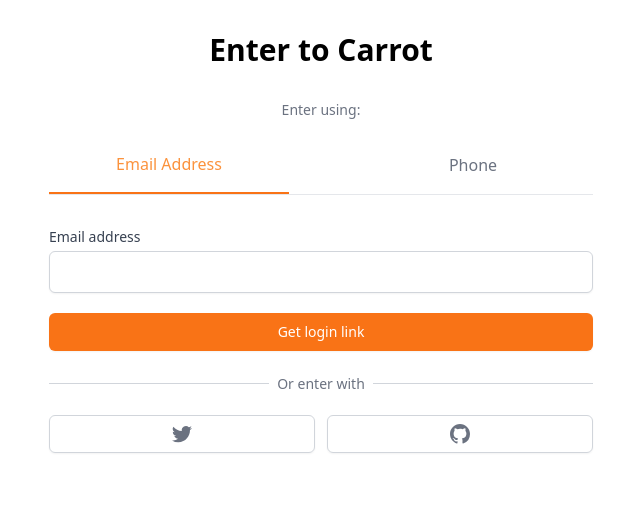
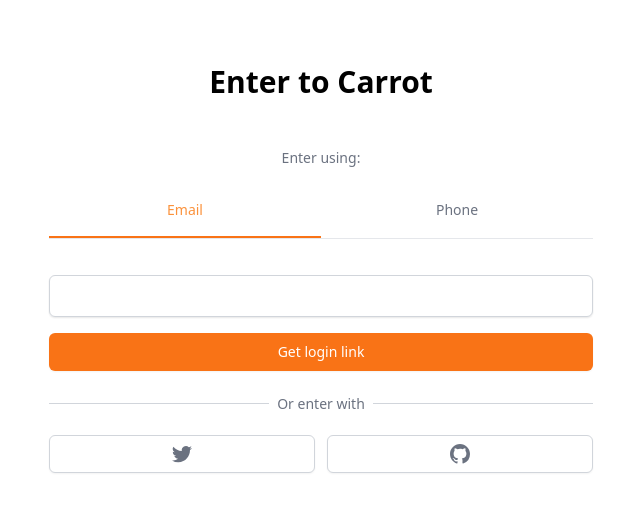
Before and after one commit to ricepotato/carrot-market, a Next.js app: page /enter in a window 1280 px wide. Shown: the top 512 px of the page, without its empty margins (319-959 px from the left). Built offline with nearby package versions, Linux system fonts and the light colour scheme.

Commit message:
feat: enter

```diff
--- a/components/button.tsx
+++ b/components/button.tsx
@@ -16,7 +16,8 @@
     <button
       {...rest}
       className={cls(
-        "w-full bg-orange-500 hover:bg-orange-600 text-white px-4 border border-transparent rounded-md shadow-sm font-medium focus:ring-2 focus:ring-offset-2 focus:ring-orange-500 focus:outline-none"
+        "w-full bg-orange-500 hover:bg-orange-600 text-white  px-4 border border-transparent rounded-md shadow-sm font-medium focus:ring-2 focus:ring-offset-2 focus:ring-orange-500 focus:outline-none",
+        large ? "py-3 text-base" : "py-2 text-sm "
       )}
     >
       {text}
--- a/pages/enter.tsx
+++ b/pages/enter.tsx
@@ -1,34 +1,37 @@
+import type { NextPage } from "next";
 import { useState } from "react";
+import Button from "../components/button";
+import Input from "../components/input";
 import { cls } from "../libs/utils";
 
-export default function Enter() {
+const Enter: NextPage = () => {
   const [method, setMethod] = useState<"email" | "phone">("email");
   const onEmailClick = () => setMethod("email");
   const onPhoneClick = () => setMethod("phone");
   return (
-    <div className="mt-8 px-4">
+    <div className="mt-16 px-4">
       <h3 className="text-3xl font-bold text-center">Enter to Carrot</h3>
-      <div className="mt-8">
+      <div className="mt-12">
         <div className="flex flex-col items-center">
           <h5 className="text-sm text-gray-500 font-medium">Enter using:</h5>
-          <div className="grid border-b w-full mt-8 grid-cols-2 gap-16">
+          <div className="grid  border-b  w-full mt-8 grid-cols-2 ">
             <button
               className={cls(
-                "pb-4 font-medium",
+                "pb-4 font-medium text-sm border-b-2",
                 method === "email"
-                  ? "border-b-2 font-bold border-orange-500 text-orange-400"
-                  : "border-transparent text-gray-500"
+                  ? " border-orange-500 text-orange-400"
+                  : "border-transparent hover:text-gray-400 text-gray-500"
               )}
               onClick={onEmailClick}
             >
-              Email Address
+              Email
             </button>
             <button
               className={cls(
-                "pb-4 font-medium",
+                "pb-4 font-medium text-sm border-b-2",
                 method === "phone"
-                  ? "border-b-2 font-bold border-orange-500 text-orange-400"
-                  : "border-transparent text-gray-500"
+                  ? " border-orange-500 text-orange-400"
+                  : "border-transparent hover:text-gray-400 text-gray-500"
               )}
               onClick={onPhoneClick}
             >
@@ -36,50 +39,36 @@
             </button>
           </div>
         </div>
-        <form className="flex flex-col mt-8">
-          <label htmlFor="input" className="text-sm font-medium text-gray-700">
-            {method === "email" ? "Email address" : null}
-            {method === "phone" ? "Phone number" : null}
-          </label>
-          <div className="mt-1">
+        <form className="flex flex-col mt-8 space-y-4">
           {method === "email" ? (
-              <input
-                id="input"
-                type="email"
-                className="appearance-none w-full px-3 py-2 border border-gray-300 rounded-md shadow-sm placeholder-gray-400 focus:outline-none focus:ring-orange-500 focus:border-orange-500"
+            <Input name="email" label="Email address" type="email" required />
+          ) : null}
+          {method === "phone" ? (
+            <Input
+              name="phone"
+              label="Phone number"
+              type="number"
+              kind="phone"
               required
             />
           ) : null}
+          {method === "email" ? <Button text={"Get login link"} /> : null}
           {method === "phone" ? (
-              <div className="flex rounded-md shadow-sm">
-                <span className="flex items-center justify-center px-3 rounded-l-md border border-r-0 border-gray-300 bg-gray-50 text-gray-500 select-none text-sm">
-                  +82
-                </span>
-                <input
-                  id="input"
-                  className="py-2 px4 border-transparent appearance-none w-full border border-gray-300 rounded-md rounded-l-none shadow-sm placeholder-gray-400 focus:outline-none focus:ring-orange-500 focus:border-orange-500"
-                  type="number"
-                  required
-                />
-              </div>
+            <Button text={"Get one-time password"} />
           ) : null}
-          </div>
-          <button className="mt-5 bg-orange-500 hover:bg-orange-600 text-white py-2 px-4 border border-transparent rounded-md shadow-sm text-sm font-medium focus:ring-2 focus:ring-offset-2 focus:ring-orange-500 focus:outline-none">
-            {method === "email" ? "Get login link" : null}
-            {method === "phone" ? "Get one-time password" : null}
-          </button>
         </form>
+
         <div className="mt-8">
           <div className="relative">
             <div className="absolute w-full border-t border-gray-300" />
-            <div className="relative -top-3 text-center">
+            <div className="relative -top-3 text-center ">
               <span className="bg-white px-2 text-sm text-gray-500">
                 Or enter with
               </span>
             </div>
           </div>
-          <div className="grid grid-cols-2 gap-3 mt-2">
-            <button className="flex justify-center items-center py-2 px-4 border border-gray-300 rounded-md shadow-sm bg-whitet text-sm font-medium text-gray-500 hover:bg-gray-50">
+          <div className="grid grid-cols-2 mt-2 gap-3">
+            <button className="flex justify-center items-center py-2 px-4 border border-gray-300 rounded-md shadow-sm bg-white text-sm font-medium text-gray-500 hover:bg-gray-50">
               <svg
                 className="w-5 h-5"
                 aria-hidden="true"
@@ -89,7 +78,7 @@
                 <path d="M6.29 18.251c7.547 0 11.675-6.253 11.675-11.675 0-.178 0-.355-.012-.53A8.348 8.348 0 0020 3.92a8.19 8.19 0 01-2.357.646 4.118 4.118 0 001.804-2.27 8.224 8.224 0 01-2.605.996 4.107 4.107 0 00-6.993 3.743 11.65 11.65 0 01-8.457-4.287 4.106 4.106 0 001.27 5.477A4.073 4.073 0 01.8 7.713v.052a4.105 4.105 0 003.292 4.022 4.095 4.095 0 01-1.853.07 4.108 4.108 0 003.834 2.85A8.233 8.233 0 010 16.407a11.616 11.616 0 006.29 1.84" />
               </svg>
             </button>
-            <button className="flex justify-center items-center py-2 px-4 border border-gray-300 rounded-md shadow-sm bg-whitet text-sm font-medium text-gray-500 hover:bg-gray-50">
+            <button className="flex justify-center items-center py-2 px-4 border border-gray-300 rounded-md shadow-sm bg-white text-sm font-medium text-gray-500 hover:bg-gray-50">
               <svg
                 className="w-5 h-5"
                 aria-hidden="true"
@@ -108,4 +97,5 @@
       </div>
     </div>
   );
-}
+};
+export default Enter;
```
Lines whose indentation alone changed are shown as unchanged.
